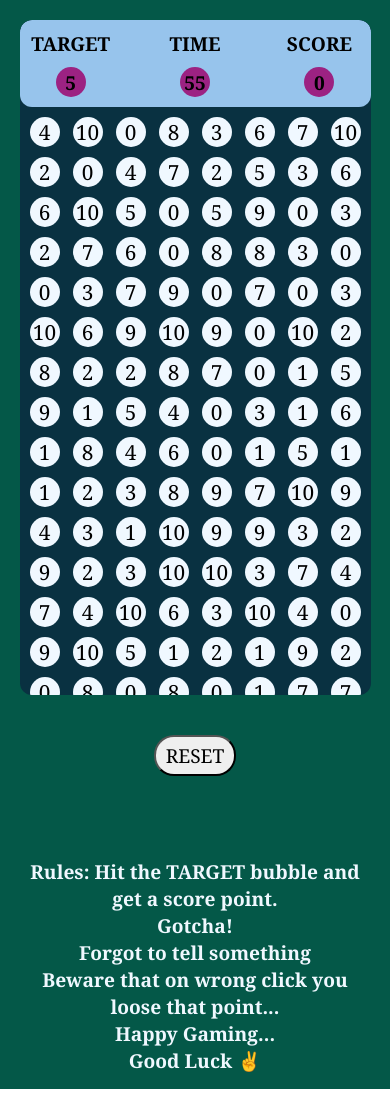
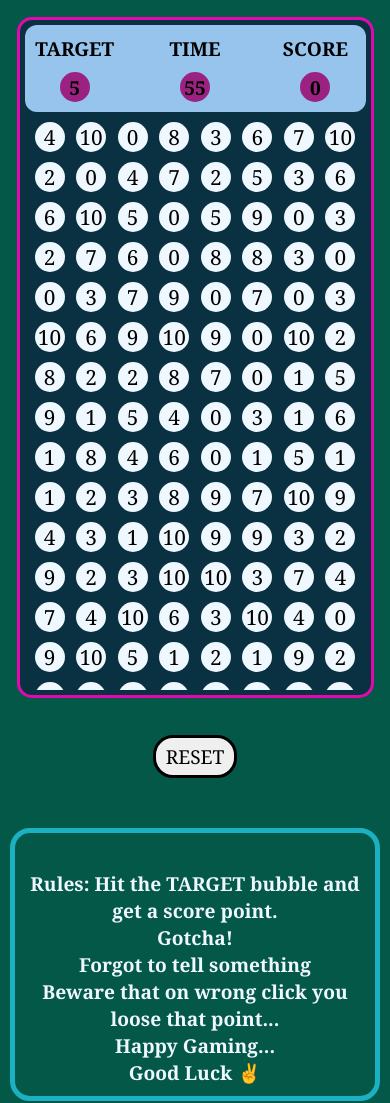
Before and after one commit to satya-supercluster/Bubble_game, a plain HTML site: page index.html in a window 390 px wide. Drawn offline with Linux system fonts and the light colour scheme.

Commit message:
Update style.css

```diff
--- a/style.css
+++ b/style.css
@@ -17,6 +17,9 @@ body{
 }
 #rules{
     margin:15px;
+    padding:10px;
+    outline:5px solid #1cb1c2;
+    border-radius: 15px;
 }
 #rules p{
     font-size: 1.2em;
@@ -31,6 +34,8 @@ body{
     border-radius: 12px;
     overflow: hidden;
     margin-top: 20px;
+    border:5px solid transparent;
+    outline:3px solid rgb(228, 7, 173);
 }
 #ginfo{
     /* height:7.5vh; */
@@ -85,6 +90,10 @@ body{
     text-align: center;
     cursor: pointer;
 }
+#bubble:hover{
+    color:aliceblue;
+    background-color: rgb(9, 49, 65);
+}
 .result{
     height:30vh;
     width:30vw;
@@ -111,6 +120,10 @@ body{
     font-size: 2em;
     border-radius: 20px;
     cursor:pointer;
+    border:3px solid black;
+}
+.btn:hover{
+    background-color: bisque;
 }
 @media (max-width:900px){
     .window{
@@ -156,6 +169,6 @@ body{
     .result{
         font-size: 1.2em;
         height: 40vh;
-        width:50vw;
+        width:70vw;
     }
 }
```
